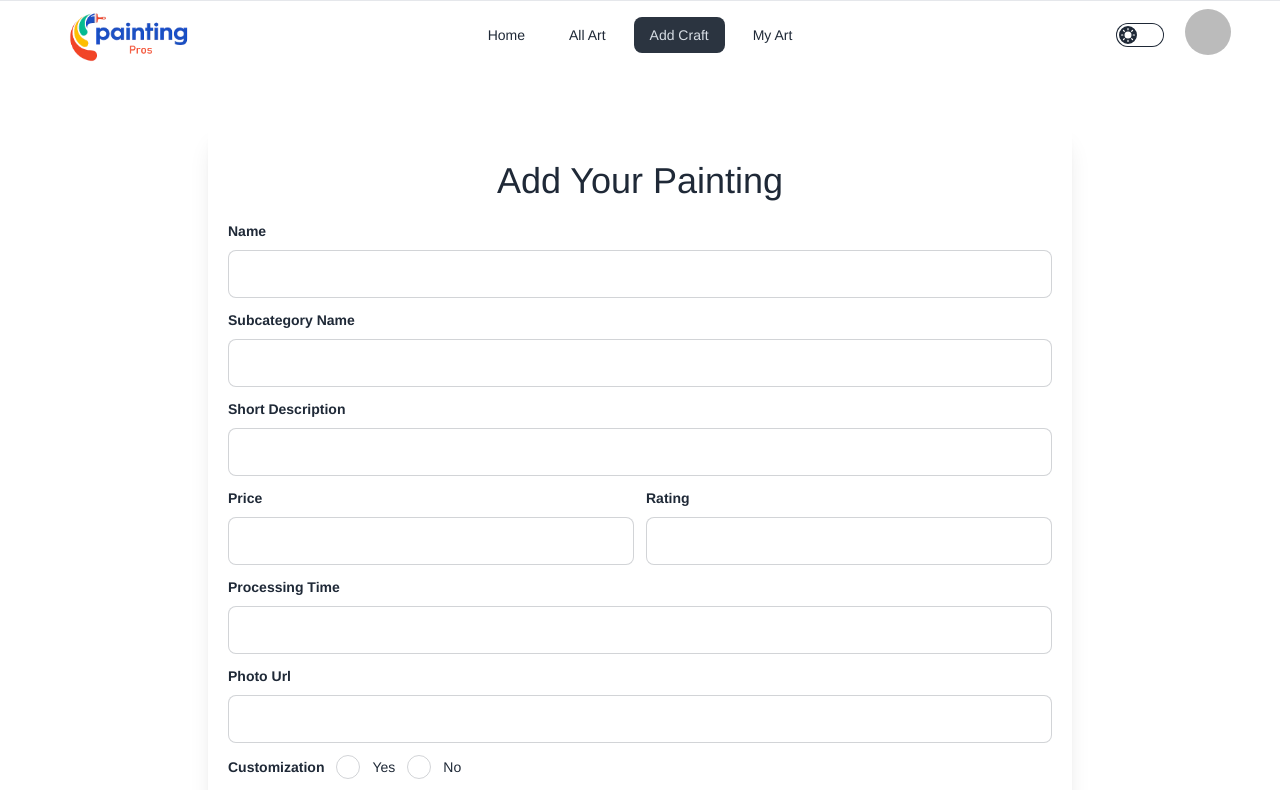
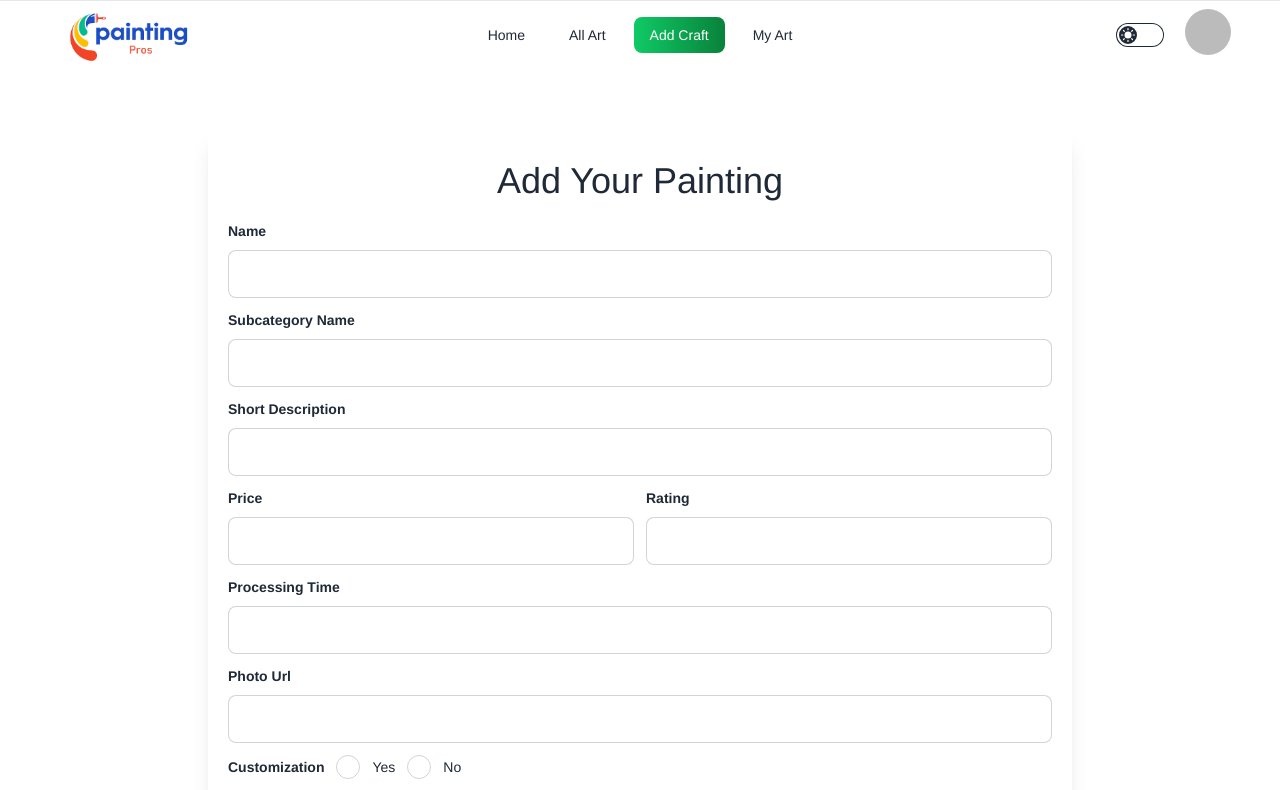
Before and after one commit to kalidashodekare14/Painting-Pros-Client, a React (Vite) app: page /add_craft in a window 1280 px wide. Shown: the top 790 px of the page. Built offline with nearby package versions, Linux system fonts and the light colour scheme; no server answers; sample sign-in values are in the browser's storage.

Commit message:
Painting Pros Assignmnet Done

```diff
--- a/src/Pages/Navbar/Navbar.jsx
+++ b/src/Pages/Navbar/Navbar.jsx
@@ -46,18 +46,30 @@ const Navbar = () => {
         <li className='font-work font-[500] text-[14px] '>
             <NavLink to="/"
                 className={({ isActive, isPending }) =>
-                    isPending ? "pending" : isActive ? "text-red-500" : ""
+                    isPending ? "pending" : isActive ? "text-white bg-gradient-to-r from-[#0fca66] to-[#09823b] focus:text-white" : ""
                 }
             >Home</NavLink>
         </li>
         <li>
-            <NavLink className="font-work font-[500] text-[14px] text-dark" to="/all_art">All Art</NavLink>
+            <NavLink
+                className={({ isActive, isPending }) =>
+                    isPending ? "pending" : isActive ? "text-white bg-gradient-to-r from-[#0fca66] to-[#09823b] focus:text-white" : ""
+                }
+                to="/all_art">All Art</NavLink>
         </li>
         <li>
-            <NavLink className="font-work font-[500] text-[14px]" to="/add_craft">Add Craft</NavLink>
+            <NavLink
+                className={({ isActive, isPending }) =>
+                    isPending ? "pending" : isActive ? "text-white bg-gradient-to-r from-[#0fca66] to-[#09823b] focus:text-white" : ""
+                }
+                to="/add_craft">Add Craft</NavLink>
         </li>
         <li>
-            <NavLink className="font-work font-[500] text-[14px]" to="/my_art">My Art</NavLink>
+            <NavLink
+                className={({ isActive, isPending }) =>
+                    isPending ? "pending" : isActive ? "text-white bg-gradient-to-r from-[#0fca66] to-[#09823b] focus:text-white" : ""
+                }
+                to="/my_art">My Art</NavLink>
         </li>
     </>
 
```
